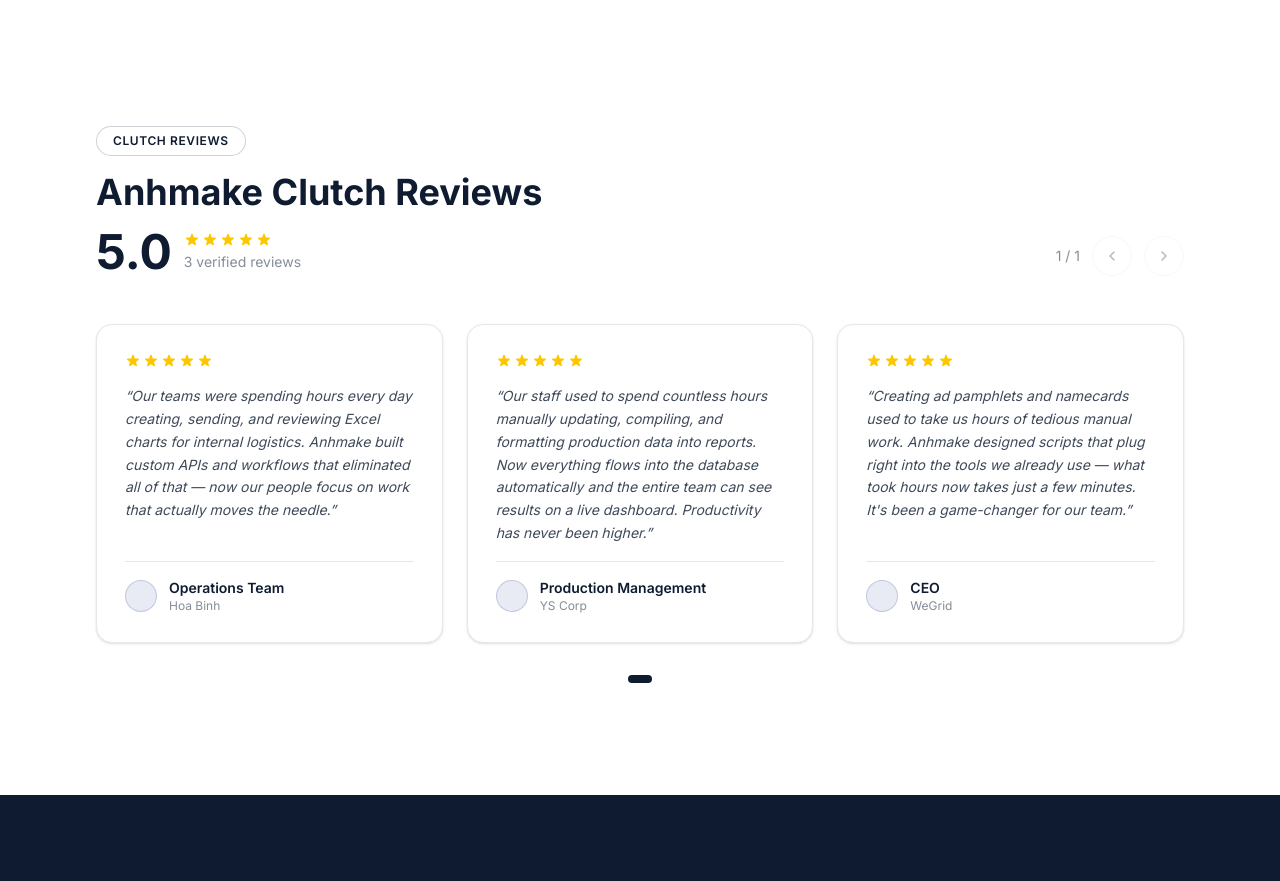
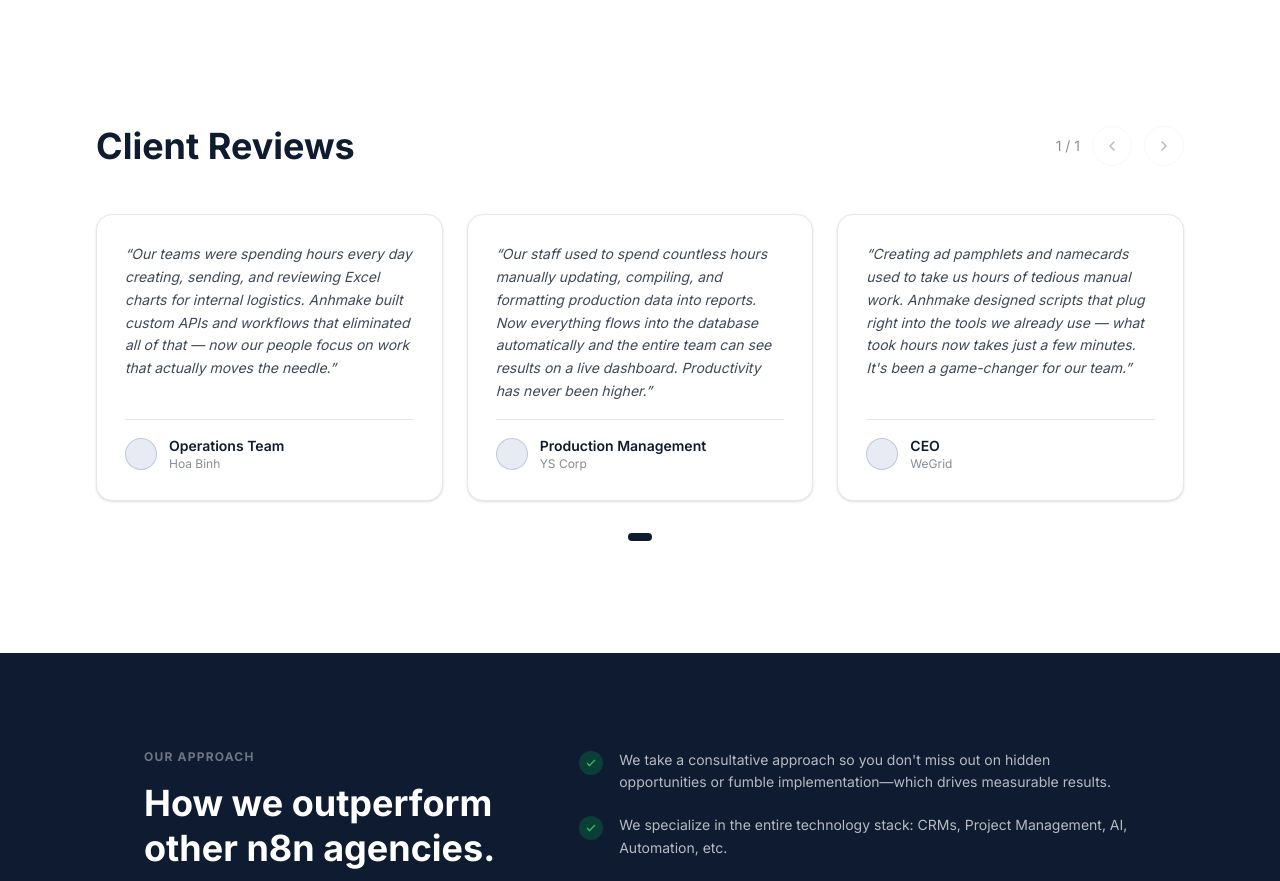
Before and after one commit to borinomi/anhmake, a Next.js app: page /n8n-automation in a window 1280 px wide. Shown: the part 3300-4181 px from the top of the page. Built offline with nearby package versions, Linux system fonts and the light colour scheme.

Commit message:
fix: remove Clutch branding and star ratings from reviews

```diff
--- a/app/client-reviews/page.tsx
+++ b/app/client-reviews/page.tsx
@@ -1,7 +1,7 @@
 "use client";
 
 import { useState } from "react";
-import { reviews, StarRating } from "@/components/Reviews";
+import { reviews } from "@/components/Reviews";
 
 const CARDS_VISIBLE = 3;
 
@@ -20,22 +20,9 @@
           {/* Header */}
           <div className="flex flex-col sm:flex-row sm:items-end justify-between gap-6 mb-12">
             <div>
-              <div className="inline-flex items-center gap-2 px-4 py-1.5 mb-4 border border-axe-dark/20 rounded-full text-xs font-semibold text-axe-dark tracking-wider uppercase bg-white">
-                Clutch Reviews
-              </div>
               <h1 className="text-3xl sm:text-4xl font-bold text-axe-dark">
-                Anhmake Client Reviews
+                Client Reviews
               </h1>
-              {/* Rating */}
-              <div className="flex items-center gap-3 mt-4">
-                <span className="text-5xl font-bold text-axe-dark">5.0</span>
-                <div>
-                  <StarRating count={5} />
-                  <p className="text-sm text-axe-dark/50 mt-1">
-                    3 verified reviews
-                  </p>
-                </div>
-              </div>
             </div>
 
             {/* Navigation */}
@@ -73,7 +60,6 @@
                 key={`${page}-${i}`}
                 className="bg-white border border-gray-200 rounded-2xl p-7 flex flex-col gap-4 shadow-sm hover:shadow-md transition-shadow duration-200"
               >
-                <StarRating count={review.rating} />
                 <blockquote className="text-axe-dark/80 text-sm leading-relaxed flex-1 italic">
                   &ldquo;{review.quote}&rdquo;
                 </blockquote>
--- a/components/Reviews.tsx
+++ b/components/Reviews.tsx
@@ -60,22 +60,9 @@
         {/* Header */}
         <div className="flex flex-col sm:flex-row sm:items-end justify-between gap-6 mb-12">
           <div>
-            <div className="inline-flex items-center gap-2 px-4 py-1.5 mb-4 border border-axe-dark/20 rounded-full text-xs font-semibold text-axe-dark tracking-wider uppercase bg-white">
-              Clutch Reviews
-            </div>
             <h2 className="text-3xl sm:text-4xl font-bold text-axe-dark">
-              Anhmake Clutch Reviews
+              Client Reviews
             </h2>
-            {/* Rating */}
-            <div className="flex items-center gap-3 mt-4">
-              <span className="text-5xl font-bold text-axe-dark">5.0</span>
-              <div>
-                <StarRating count={5} />
-                <p className="text-sm text-axe-dark/50 mt-1">
-                  3 verified reviews
-                </p>
-              </div>
-            </div>
           </div>
 
           {/* Navigation */}
@@ -137,8 +124,6 @@
               key={`${page}-${i}`}
               className="bg-white border border-gray-200 rounded-2xl p-7 flex flex-col gap-4 shadow-sm hover:shadow-md transition-shadow duration-200"
             >
-              <StarRating count={review.rating} />
-
               <blockquote className="text-axe-dark/80 text-sm leading-relaxed flex-1 italic">
                 &ldquo;{review.quote}&rdquo;
               </blockquote>
```
